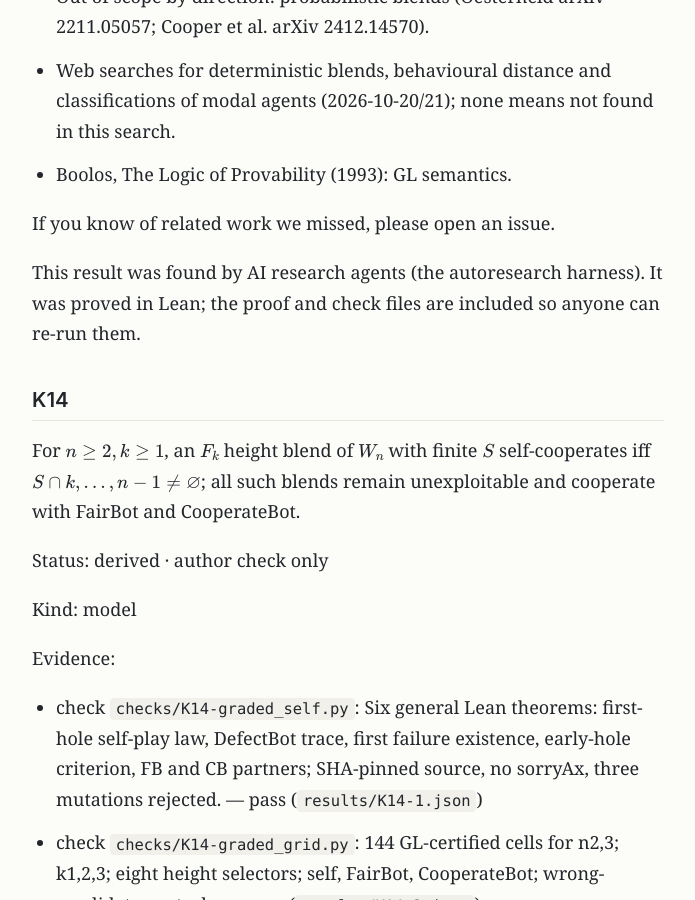
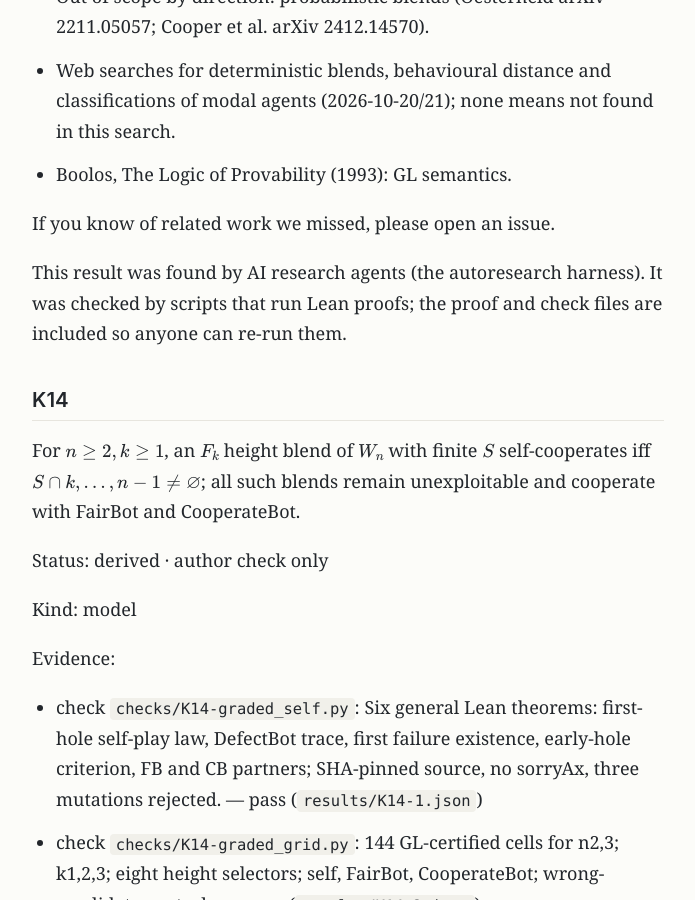
Before and after one commit to kodakodapa/autoresearch-findings, a Jekyll site: the page built from findings/blend-window-laws.md, in a window 1280 px wide and 900 px high, scrolled down 4189 px. Shown: the whole window, without its empty margins (292-987 px from the left). Built offline with Jekyll 4.4.1, drawn with Linux system fonts in a browser that asks for light colours; some of the changed text lies outside the part shown.

Commit message:
Revise blend-window-laws: Production note: Lean proofs run inside check scripts are now described as such, separately from harness-built proofs

```diff
--- a/findings/blend-window-laws.md
+++ b/findings/blend-window-laws.md
@@ -87,7 +87,7 @@
 
 If you know of related work we missed, please open an issue.
 
-This result was found by AI research agents (the autoresearch harness). It was proved in Lean; the proof and check files are included so anyone can re-run them.
+This result was found by AI research agents (the autoresearch harness). It was checked by scripts that run Lean proofs; the proof and check files are included so anyone can re-run them.
 
 ## K14
 
@@ -390,3 +390,8 @@
 2. <!-- cite:solovay1976provability --> Solovay, Robert M.. 1976. Provability Interpretations of Modal Logic. Israel Journal of Mathematics
 3. <!-- cite:boolos1993logic --> Boolos, George. 1993. The Logic of Provability. Cambridge University Press
 4. <!-- cite:oesterheld2022compatibility --> Oesterheld, Caspar. 2022. A Note on the Compatibility of Different Robust Program Equilibria of the Prisoner's Dilemma. [Link](https://arxiv.org/abs/2211.05057)
+
+<!-- autoresearch:revisions -->
+## Revisions
+
+- 2026-10-21 — Production note: Lean proofs run inside check scripts are now described as such, separately from harness-built proofs
```
Also changed, not shown: _posts/2026-10-21-blend-window-laws.md (+6 -1 lines), claims/blend-window-laws/claim.md (+6 -1 lines), index.md (+1 -1 lines), README.md, claims/blend-window-laws/manifest.json, report/manifest.json, 5 other files.
